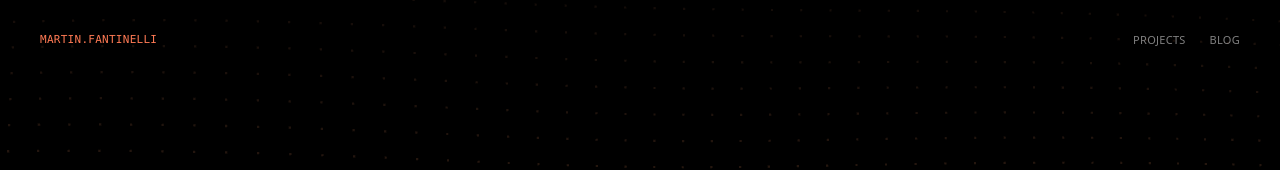
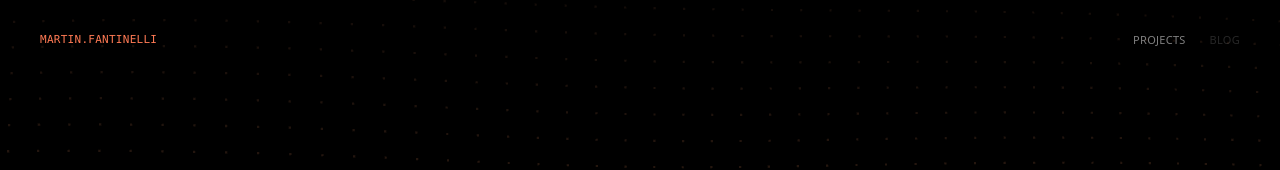
Before and after one commit to martinfantinelli/portfolio, a Next.js app: page / in a window 1280 px wide. Shown: the top 170 px of the page. Built offline with nearby package versions, Linux system fonts and the light colour scheme.

Commit message:
feat: disable Blog nav link

```diff
--- a/components/Hero.tsx
+++ b/components/Hero.tsx
@@ -59,7 +59,10 @@ export default function Hero() {
             </a>
             <a
               href="https://martinfantinelli.dev"
-              className="transition-colors duration-200 hover:text-white"
+              className="cursor-not-allowed opacity-30"
+              aria-disabled="true"
+              tabIndex={-1}
+              onClick={(e) => e.preventDefault()}
             >
               Blog
             </a>
```
